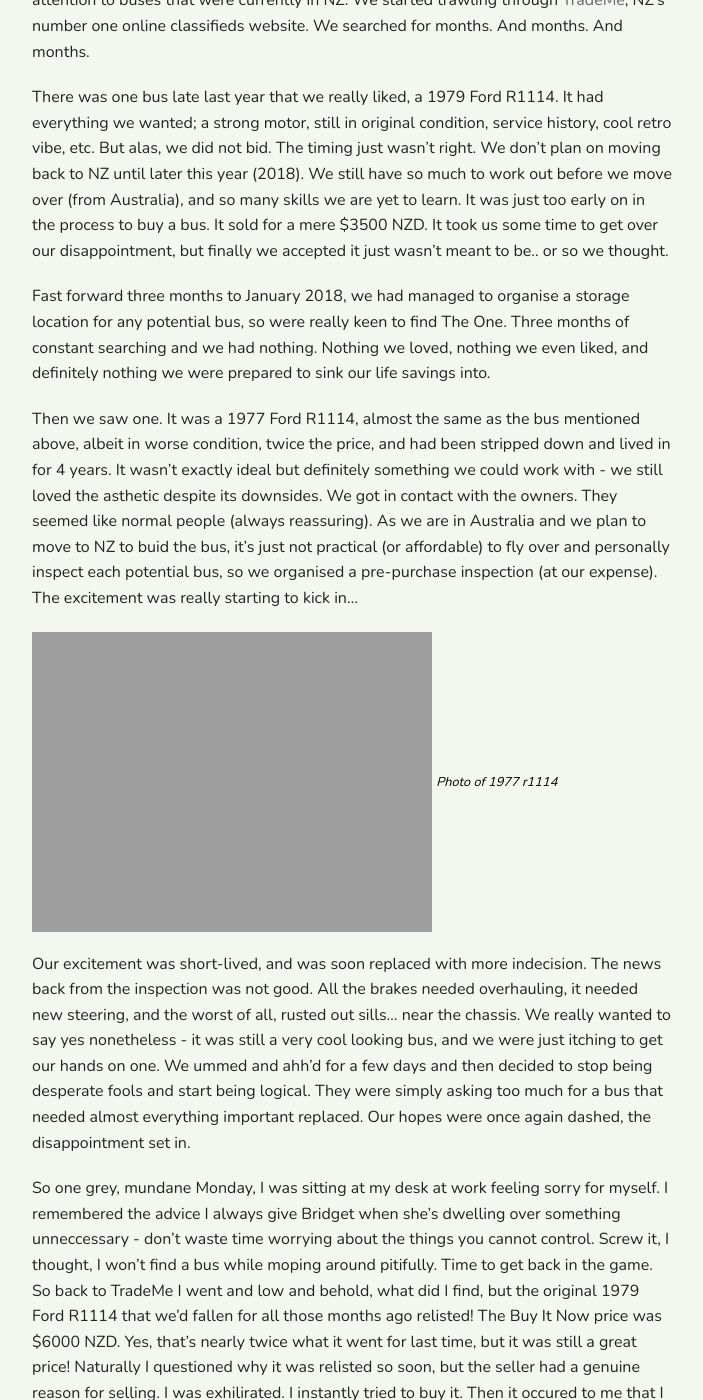
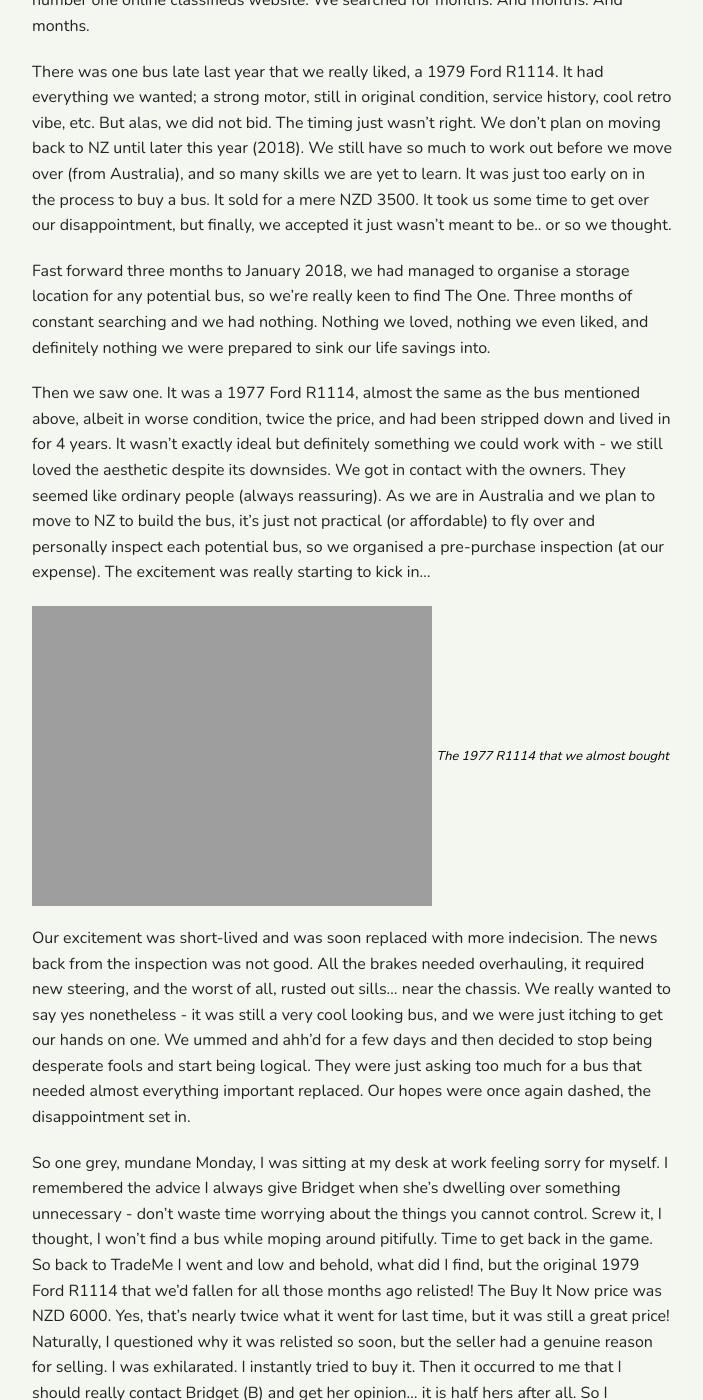
Before and after one commit to vendablefall/littlekiwibus, a Jekyll site: the page built from _posts/2018-02-05-finding-the-one.md, in a window 1280 px wide and 1400 px high, scrolled down 2012 px. Shown: the whole window, without its empty margins (288-991 px from the left). Built offline with Jekyll 4.4.1, drawn with Linux system fonts in a browser that asks for light colours; Markdown is read by kramdown in place of the engine named in the settings; comment, search, counter and statistics services are not loaded; some of the changed text lies outside the part shown.

Commit message:
finding the one post grammarly

```diff
--- a/_posts/2018-02-05-finding-the-one.md
+++ b/_posts/2018-02-05-finding-the-one.md
@@ -5,45 +5,44 @@ date:   2018-02-05 20:37:53 +0800 #re-adjust date as needed (post will not be sh
 author: Alex Simpson
 ---
 <img src="{{site.url}}/images/finding-the-one/find-the-one.jpg"/>
-<a class="image-captions">Luckily we did</a>
 
-Our bus purchasing journey was long, arduous and rather indecisive. We started off with a mutual dream. We fell deeply in love with this dream, until we inevitably we stumbled across technicalities, legalities and all the other bad -alities that forced us to re-dream our dream.
+Our bus purchasing journey was long, arduous and somewhat indecisive. We started off with a mutual dream. We fell deeply in love with this dream until we inevitably we stumbled across technicalities, legalities and all the other bad-alities that forced us to re-dream our idea.
 
 <!--more-->
 
-We originally had our hearts firmly set on a dog-nosed American school bus, which we were planning on importing into New Zealand (NZ) from the United States. This may sound a bit excessive, but there are laws in certain states of America stating that every school bus must end its career after a short 10 years in service. Which results in an abundance of used school buses, in almost new condition, being sold for what we would consider a steal. Also you just can't beat that beautiful, yellow dog-nose. Anyone disagree?
+We initially had our hearts firmly set on a dog-nosed American school bus, which we were planning on importing into New Zealand (NZ) from the United States. This may sound a bit excessive, but there are laws in individual states of America stating that every school bus must end its career after a short 10 years in service. Which results in an abundance of used school buses, in almost new condition, being sold for what we would consider a steal. Also, you just can't beat that beautiful, yellow dog-nose. Anyone disagree?
 
-So that was the dream. Then we discovered the NZ vehicle legislation prohibits left hand drive (LHD) heavy vehicles (anything over 4.5 tonne is classed as a heavy vehicle in NZ), which was an obstacle simply too big for us to overcome. We could, of course, convert it from a LHD to a RHD, but that's a lot easier said than done. It would no longer be the cheaper option, and unfortunately it would involve far more structural engineering than we were prepared to commit to.
+So that was the dream. Then we discovered the NZ vehicle legislation prohibits left-hand drive (LHD) heavy vehicles (anything over 4.5 tonnes is classed as a heavy vehicle in NZ), which was an obstacle too significant for us to overcome. We could, of course, convert it from an LHD to an RHD, but that's a lot easier said than done. It would no longer be the cheaper option, and unfortunately, it would involve far more structural engineering than we were prepared to commit to.
 
 <img src="{{site.url}}/images/finding-the-one/skoolie.jpg"/>
-<a class="image-captions">An example of the type of skoolioe we were after</a>
+<a class="image-captions">A dog nosed skoolie, our first dream bus</a>
 
-With our hopes of joining the "skoolie" tribe dashed, Bridget and I reluctanly shifted our attention to buses that were currently in NZ. We started trawling through [TradeMe](www.trademe.co.nz), NZ's number one online classifieds website. We searched for months. And months. And months.
+With our hopes of joining the "skoolie" tribe dashed, Bridget and I reluctantly shifted our attention to buses that were currently in NZ. We started trawling through [TradeMe](www.trademe.co.nz), NZ's number one online classifieds website. We searched for months. And months. And months.
 
-There was one bus late last year that we really liked, a 1979 Ford R1114. It had everything we wanted; a strong motor, still in original condition, service history, cool retro vibe, etc. But alas, we did not bid. The timing just wasn't right. We don't plan on moving back to NZ until later this year (2018). We still have so much to work out before we move over (from Australia), and so many skills we are yet to learn. It was just too early on in the process to buy a bus. It sold for a mere $3500 NZD. It took us some time to get over our disappointment, but finally we accepted it just wasn't meant to be.. or so we thought.
+There was one bus late last year that we really liked, a 1979 Ford R1114. It had everything we wanted; a strong motor, still in original condition, service history, cool retro vibe, etc. But alas, we did not bid. The timing just wasn't right. We don't plan on moving back to NZ until later this year (2018). We still have so much to work out before we move over (from Australia), and so many skills we are yet to learn. It was just too early on in the process to buy a bus. It sold for a mere NZD 3500. It took us some time to get over our disappointment, but finally, we accepted it just wasn't meant to be.. or so we thought.
 
-Fast forward three months to January 2018, we had managed to organise a storage location for any potential bus, so were really keen to find The One. Three months of constant searching and we had nothing. Nothing we loved, nothing we even liked, and definitely nothing we were prepared to sink our life savings into.
+Fast forward three months to January 2018, we had managed to organise a storage location for any potential bus, so we're really keen to find The One. Three months of constant searching and we had nothing. Nothing we loved, nothing we even liked, and definitely nothing we were prepared to sink our life savings into.
 
-Then we saw one. It was a 1977 Ford R1114, almost the same as the bus mentioned above, albeit in worse condition, twice the price, and had been stripped down and lived in for 4 years. It wasn't exactly ideal but definitely something we could work with - we still loved the asthetic despite its downsides. We got in contact with the owners. They seemed like normal people (always reassuring). As we are in Australia and we plan to move to NZ to buid the bus, it's just not practical (or affordable) to fly over and personally inspect each potential bus, so we organised a pre-purchase inspection (at our expense). The excitement was really starting to kick in...
+Then we saw one. It was a 1977 Ford R1114, almost the same as the bus mentioned above, albeit in worse condition, twice the price, and had been stripped down and lived in for 4 years. It wasn't exactly ideal but definitely something we could work with - we still loved the aesthetic despite its downsides. We got in contact with the owners. They seemed like ordinary people (always reassuring). As we are in Australia and we plan to move to NZ to build the bus, it's just not practical (or affordable) to fly over and personally inspect each potential bus, so we organised a pre-purchase inspection (at our expense). The excitement was really starting to kick in...
 
 <img src="{{site.url}}/images/finding-the-one/r1114-original.jpg"/>
-<a class="image-captions">Photo of 1977 r1114</a>
+<a class="image-captions">The 1977 R1114 that we almost bought</a>
 
- Our excitement was short-lived, and was soon replaced with more indecision. The news back from the inspection was not good. All the brakes needed overhauling, it needed new steering, and the worst of all, rusted out sills... near the chassis. We really wanted to say yes nonetheless - it was still a very cool looking bus, and we were just itching to get our hands on one. We ummed and ahh'd for a few days and then decided to stop being desperate fools and start being logical. They were simply asking too much for a bus that needed almost everything important replaced. Our hopes were once again dashed, the disappointment set in.
+ Our excitement was short-lived and was soon replaced with more indecision. The news back from the inspection was not good. All the brakes needed overhauling, it required new steering, and the worst of all, rusted out sills... near the chassis. We really wanted to say yes nonetheless - it was still a very cool looking bus, and we were just itching to get our hands on one. We ummed and ahh'd for a few days and then decided to stop being desperate fools and start being logical. They were just asking too much for a bus that needed almost everything important replaced. Our hopes were once again dashed, the disappointment set in.
 
-So one grey, mundane Monday, I was sitting at my desk at work feeling sorry for myself. I remembered the advice I always give Bridget when she's dwelling over something unneccessary - don't waste time worrying about the things you cannot control. Screw it, I thought, I won't find a bus while moping around pitifully. Time to get back in the game. So back to TradeMe I went and low and behold, what did I find, but the original 1979 Ford R1114 that we'd fallen for all those months ago relisted! The Buy It Now price was $6000 NZD. Yes, that's nearly twice what it went for last time, but it was still a great price! Naturally I questioned why it was relisted so soon, but the seller had a genuine reason for selling. I was exhilirated. I instantly tried to buy it. Then it occured to me that I should really contact Bridget (B) and get her opinion... it is half hers after all. So I proceeded to call B, text B, call B again... text again. She is pretty lousy at answering her phone at the best of times. I was getting fustrated and desperate. I thought we were going to miss out on this bus... again. I made a snap decision to leave work and go on a Bridget hunt. Work could wait. Just as I left, B returned my message in a panic thinking something had gone terribly wrong. After re-assuring her it was not an emergency (it kind of was), I just really wanted to buy this bus (like right now), she agreed to meet me at home and have a look.
+So one grey, mundane Monday, I was sitting at my desk at work feeling sorry for myself. I remembered the advice I always give Bridget when she's dwelling over something unnecessary - don't waste time worrying about the things you cannot control. Screw it, I thought, I won't find a bus while moping around pitifully. Time to get back in the game. So back to TradeMe I went and low and behold, what did I find, but the original 1979 Ford R1114 that we'd fallen for all those months ago relisted! The Buy It Now price was NZD 6000. Yes, that's nearly twice what it went for last time, but it was still a great price! Naturally, I questioned why it was relisted so soon, but the seller had a genuine reason for selling. I was exhilarated. I instantly tried to buy it. Then it occurred to me that I should really contact Bridget (B) and get her opinion... it is half hers after all. So I proceeded to call B, text B, call B again... text again. She is pretty lousy at answering her phone at the best of times. I was getting frustrated and desperate. I thought we were going to miss out on this bus... again. I made a snap decision to leave work and go on a Bridget hunt. Work could wait. Just as I left, B returned my message in a panic thinking something had gone terribly wrong. After reassuring her it was not an emergency (it kind of was), I just really wanted to buy this bus (like right now), she agreed to meet me at home and have a look.
 
 <img src="{{site.url}}/images/finding-the-one/our-bus.png"/>
-<a class="image-captions">Photo of 1979 r1114</a>
+<a class="image-captions">The One (1979 R1114)</a>
 
-I made it home in record time. I showed B what I'd found. B was a bit more cautious than I was. She's the kind of person who likes to sleep on big decisions, this all seemed very sudden to her. After the results from the pre-purchase inspection on the last bus, she was concerned that we had not got one on this bus (rightfully so), but I alayed her fears with evidence of an inspection on the bus from the add posted last year (the one we originally saw) and the fact that for this price, we can afford to fix most problems. She tentatively agreed to buy the bus, placing a lot of trust on my mechanical knowledge and gut instinct. A few short minutes later, it was happening. I'd nervously/excitedly clicked Buy It Now, and we had a purchase order for our dream bus. Just like that! We were ecstatic. After some deep breaths, some hugs and some high fives, I headed to straight to the bottle store for some celebratory beers... and the rest (of that night) was history.
+I made it home in record time. I showed B what I'd found. B was a bit more cautious than I was. She's the kind of person who likes to sleep on big decisions, this all seemed very sudden to her. After the results of the pre-purchase inspection on the last bus, she was concerned that we had not got a similar inspection on this bus (rightfully so). I allayed her fears with evidence of an inspection on the bus from the add posted last year (the one we initially saw) and the fact that for this price, we can afford to fix most problems. She tentatively agreed to buy the bus, placing a lot of trust in my mechanical knowledge and gut instinct. A few short minutes later, it was happening. I'd nervously/excitedly clicked Buy It Now, and we had a purchase order for our dream bus. Just like that! We were ecstatic. After some deep breaths, some hugs and some high fives, I headed to straight to the bottle store for some celebratory beers... and the rest (of that night) was history.
 
 <img src="{{site.url}}/images/finding-the-one/bus-hug.jpg"/>
-<a class="image-captions">alex hugging bus?</a>
+<a class="image-captions">Showing my love just minutes after finally meeting</a>
 
 A few weeks later Bridget and I finally had a bus to call our own. The beautiful 1979 Ford R1114 that we fell for last year was officially ours. She (yet to be named) is 11.5 meters (37.8 ft) in length and 3 meters (10 ft) tall, and we already love every inch of her.
 
-Now that we've have found The One, we can quite clearly see the lesson to be learnt from this process. Don't rush big desicions like buying a home. "Winging it" is exciting, but there are some things that just need to be done properly. I am quite proud of us for trusting our gut and deciding against purchasing the first bus.
+Now that we've have found The One, we can quite clearly see the lesson to be learnt from this process. Don't rush big decisions like buying a home. "Winging it" is exciting, but some things just need to be done correctly. I am quite proud of us for trusting our gut and deciding against purchasing the first bus.
 
 Stay tuned for our next post where you will hear (read) how we got the bus from Wellington to Queenstown in one (almost) go.
 
```
